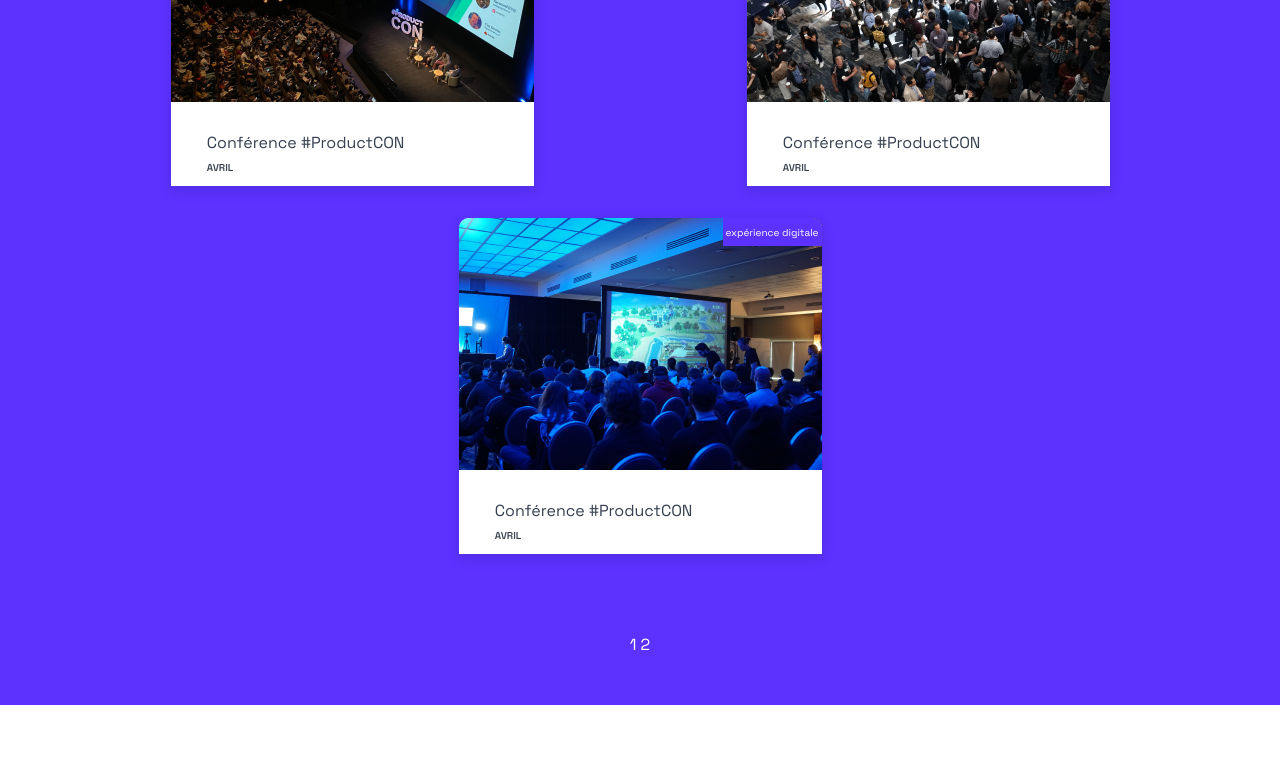
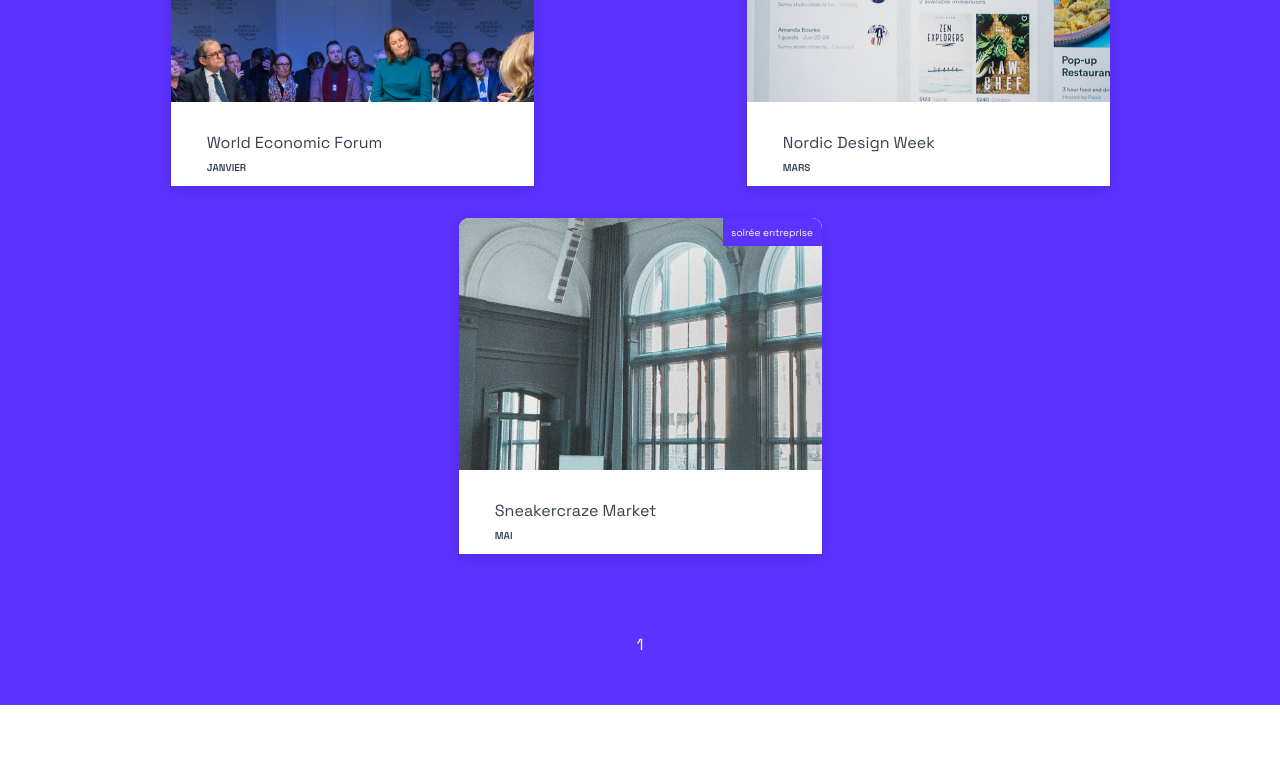
Before and after one commit to JudeeFr/Projet_724events, a React (Create React App) app: page / in a window 1280 px wide. Shown: the part 3260-4040 px from the top of the page. Built offline with nearby package versions, Linux system fonts and the light colour scheme.

Commit message:
Maj fichier json + fix bug pagination

```diff
--- a/public/events.json
+++ b/public/events.json
@@ -21,9 +21,9 @@
             "date": "2022-01-29T20:28:45.744Z",
             "title": "#DigitonPARIS",
             "cover": "/images/charlesdeluvio-wn7dOzUh3Rs-unsplash.png",
-            "description": "Présentation des outils analytics aux professionnels du secteur ",
+            "description": "Présentation des outils digitaux aux professionnels du secteur ",
             "nb_guesses": 1300,
-            "periode": "24-25-26 Février",
+            "periode": "18-19-20 Janvier",
             "prestations": [
                 "1 espace d’exposition",
                 "1 scéne principale",
@@ -38,7 +38,7 @@
             "cover": "/images/chuttersnap-Q_KdjKxntH8-unsplash.png",
             "description": "Débats et échanges autour des collaborations eco-responsable.",
             "nb_guesses": 600,
-            "periode": "24-25-26 Février",
+            "periode": "24-25-26 Mars",
             "prestations": [
                 "1 scéne principale",
                 "1 espaces de restaurations",
@@ -51,9 +51,9 @@
             "date": "2022-08-29T20:28:45.744Z",
             "title": "Conférence #productCON",
             "cover": "/images/headway-F2KRf_QfCqw-unsplash.png",
-            "description": "Présentation des outils analytics aux professionnels du secteur ",
+            "description": "Présentation des derniers produits du marché",
             "nb_guesses": 1300,
-            "periode": "24-25-26 Février",
+            "periode": "1-2 Aout",
             "prestations": [
                 "1 espace d’exposition",
                 "1 scéne principale",
@@ -63,13 +63,13 @@
         },
         {
             "id": 5,
-            "type": "expérience digitale",
+            "type": "soirée entreprise",
             "date": "2022-04-29T20:28:45.744Z",
-            "title": "Conférence #productCON",
-            "cover": "/images/pablo-heimplatz-ZODcBkEohk8-unsplash.png",
-            "description": "Présentation des outils analytics aux professionnels du secteur ",
+            "title": "User&product MixUsers",
+            "cover": "/images/alexandre-pellaes-6vAjp0pscX0-unsplash.png",
+            "description": "Présentation des différentes stratégies de gamme de produits",
             "nb_guesses": 1300,
-            "periode": "24-25-26 Février",
+            "periode": "24-25-26 Avril",
             "prestations": [
                 "1 espace d’exposition",
                 "1 scéne principale",
@@ -79,13 +79,13 @@
         },
         {
             "id": 6,
-            "type": "conférence",
-            "date": "2022-04-29T20:28:45.744Z",
-            "title": "Conférence #productCON",
-            "cover": "/images/priscilla-du-preez-Q7wGvnbuwj0-unsplash1.png",
-            "description": "Présentation des outils analytics aux professionnels du secteur ",
+            "type": "soirée entreprise",
+            "date": "2022-03-29T20:28:45.744Z",
+            "title": "Mega Event",
+            "cover": "/images/chuttersnap-Q_KdjKxntH8-unsplash.png",
+            "description": "Echanges entre les différents professionnels du secteur ",
             "nb_guesses": 1300,
-            "periode": "24-25-26 Février",
+            "periode": "12-13-14 Mars",
             "prestations": [
                 "1 espace d’exposition",
                 "1 scéne principale",
@@ -95,13 +95,13 @@
         },
         {
             "id": 7,
-            "type": "expérience digitale",
-            "date": "2022-04-29T20:28:45.744Z",
-            "title": "Conférence #productCON",
-            "cover": "/images/product-school-dJICd7b_LlE-unsplash.png",
-            "description": "Présentation des outils analytics aux professionnels du secteur ",
+            "type": "conférence",
+            "date": "2022-01-29T20:28:45.744Z",
+            "title": "World economic forum",
+            "cover": "/images/evangeline-shaw-nwLTVwb7DbU-unsplash1.png",
+            "description": "Oeuvre à la coopération entre le secteur public et le privé.",
             "nb_guesses": 1300,
-            "periode": "24-25-26 Février",
+            "periode": "5-6-7 Janvier",
             "prestations": [
                 "1 espace d’exposition",
                 "1 scéne principale",
@@ -111,13 +111,13 @@
         },
         {
             "id": 8,
-            "type": "conférence",
-            "date": "2022-04-29T20:28:45.744Z",
-            "title": "Conférence #productCON",
-            "cover": "/images/product-school-nOvIa_x_tfo-unsplash.png",
-            "description": "Présentation des outils analytics aux professionnels du secteur ",
+            "type": "expérience digitale",
+            "date": "2022-03-29T20:28:45.744Z",
+            "title": "Nordic design week",
+            "cover": "/images/teemu-paananen-bzdhc5b3Bxs-unsplash1.png",
+            "description": "Conférences sur le design de demain dans le digital",
             "nb_guesses": 1300,
-            "periode": "24-25-26 Février",
+            "periode": "9-10 Mars",
             "prestations": [
                 "1 espace d’exposition",
                 "1 scéne principale",
@@ -127,157 +127,13 @@
         },
         {
             "id": 9,
-            "type": "expérience digitale",
-            "date": "2022-04-29T20:28:45.744Z",
-            "title": "Conférence #productCON",
-            "cover": "/images/stem-list-EVgsAbL51Rk-unsplash.png",
-            "description": "Présentation des outils analytics aux professionnels du secteur ",
+            "type": "soirée entreprise",
+            "date": "2022-05-29T20:28:45.744Z",
+            "title": "Sneakercraze market",
+            "cover": "/images/jakob-dalbjorn-cuKJre3nyYc-unsplash 1.png",
+            "description": "Rencontres de spécialistes des Sneakers Européens.",
             "nb_guesses": 1300,
-            "periode": "24-25-26 Février",
-            "prestations": [
-                "1 espace d’exposition",
-                "1 scéne principale",
-                "2 espaces de restaurations",
-                "1 site web dédié"
-            ]
-        },
-        {
-            "id": 10,
-            "type": "soirée entreprise",
-            "date": "2022-04-29T20:28:45.744Z",
-            "title": "User&product MixUsers",
-            "cover": "/images/alexandre-pellaes-6vAjp0pscX0-unsplash.png",
-            "description": "Présentation des outils analytics aux professionnels du secteur",
-            "nb_guesses": 1300,
-            "periode": "24-25-26 Février",
-            "prestations": [
-                "1 espace d’exposition",
-                "1 scéne principale",
-                "2 espaces de restaurations",
-                "1 site web dédié"
-            ]
-        },
-        {
-            "id": 11,
-            "type": "conférence",
-            "date": "2022-01-29T20:28:45.744Z",
-            "title": "Conférence #productCON",
-            "cover": "/images/charlesdeluvio-wn7dOzUh3Rs-unsplash.png",
-            "description": "Présentation des outils analytics aux professionnels du secteur ",
-            "nb_guesses": 1300,
-            "periode": "24-25-26 Février",
-            "prestations": [
-                "1 espace d’exposition",
-                "1 scéne principale",
-                "2 espaces de restaurations",
-                "1 site web dédié"
-            ]
-        },
-        {
-            "id": 12,
-            "type": "soirée entreprise",
-            "date": "2022-03-29T20:28:45.744Z",
-            "title": "Mega Event",
-            "cover": "/images/chuttersnap-Q_KdjKxntH8-unsplash.png",
-            "description": "Présentation des outils analytics aux professionnels du secteur ",
-            "nb_guesses": 1300,
-            "periode": "24-25-26 Février",
-            "prestations": [
-                "1 espace d’exposition",
-                "1 scéne principale",
-                "2 espaces de restaurations",
-                "1 site web dédié"
-            ]
-        },
-        {
-            "id": 13,
-            "type": "conférence",
-            "date": "2022-08-29T20:28:45.744Z",
-            "title": "Conférence #productCON",
-            "cover": "/images/headway-F2KRf_QfCqw-unsplash.png",
-            "description": "Présentation des outils analytics aux professionnels du secteur ",
-            "nb_guesses": 1300,
-            "periode": "24-25-26 Février",
-            "prestations": [
-                "1 espace d’exposition",
-                "1 scéne principale",
-                "2 espaces de restaurations",
-                "1 site web dédié"
-            ]
-        },
-        {
-            "id": 14,
-            "type": "conférence",
-            "date": "2022-04-29T20:28:45.744Z",
-            "title": "Conférence #productCON",
-            "cover": "/images/pablo-heimplatz-ZODcBkEohk8-unsplash.png",
-            "description": "Présentation des outils analytics aux professionnels du secteur ",
-            "nb_guesses": 1300,
-            "periode": "24-25-26 Février",
-            "prestations": [
-                "1 espace d’exposition",
-                "1 scéne principale",
-                "2 espaces de restaurations",
-                "1 site web dédié"
-            ]
-        },
-        {
-            "id": 15,
-            "type": "soirée entreprise",
-            "date": "2022-04-29T20:28:45.744Z",
-            "title": "Conférence #productCON",
-            "cover": "/images/priscilla-du-preez-Q7wGvnbuwj0-unsplash1.png",
-            "description": "Présentation des outils analytics aux professionnels du secteur ",
-            "nb_guesses": 1300,
-            "periode": "24-25-26 Février",
-            "prestations": [
-                "1 espace d’exposition",
-                "1 scéne principale",
-                "2 espaces de restaurations",
-                "1 site web dédié"
-            ]
-        },
-        {
-            "id": 16,
-            "type": "conférence",
-            "date": "2022-04-29T20:28:45.744Z",
-            "title": "Conférence #productCON",
-            "cover": "/images/product-school-dJICd7b_LlE-unsplash.png",
-            "description": "Présentation des outils analytics aux professionnels du secteur ",
-            "nb_guesses": 1300,
-            "periode": "24-25-26 Février",
-            "prestations": [
-                "1 espace d’exposition",
-                "1 scéne principale",
-                "2 espaces de restaurations",
-                "1 site web dédié"
-            ]
-        },
-        {
-            "id": 17,
-            "type": "conférence",
-            "date": "2022-04-29T20:28:45.744Z",
-            "title": "Conférence #productCON",
-            "cover": "/images/product-school-nOvIa_x_tfo-unsplash.png",
-            "description": "Présentation des outils analytics aux professionnels du secteur ",
-            "nb_guesses": 1300,
-            "periode": "24-25-26 Février",
-            "prestations": [
-                "1 espace d’exposition",
-                "1 scéne principale",
-                "2 espaces de restaurations",
-                "1 site web dédié"
-            ]
-        },
-        {
-            "id": 18,
-            "type": "soirée entreprise",
-            "date": "2022-04-29T20:28:45.744Z",
-            "title": "Conférence #productCON",
-            "cover": "/images/stem-list-EVgsAbL51Rk-unsplash.png",
-            "description": "Présentation des outils analytics aux professionnels du secteur ",
-            "nb_guesses": 1300,
-            "periode": "24-25-26 Février",
+            "periode": "15-16-17 Mai",
             "prestations": [
                 "1 espace d’exposition",
                 "1 scéne principale",
--- a/src/containers/Events/index.js
+++ b/src/containers/Events/index.js
@@ -31,7 +31,7 @@
     setCurrentPage(1);
     setType(evtType);
   };
-  const pageNumber = Math.floor((filteredEvents?.length || 0) / PER_PAGE) + 1;
+  const pageNumber = Math.floor((filteredEvents?.length || 0) / PER_PAGE) ;
   const typeList = new Set(data?.events.map((event) => event.type));
   return (
     <>
```
Also changed, not shown: src/pages/Home/style.scss (+29 -2 lines).
